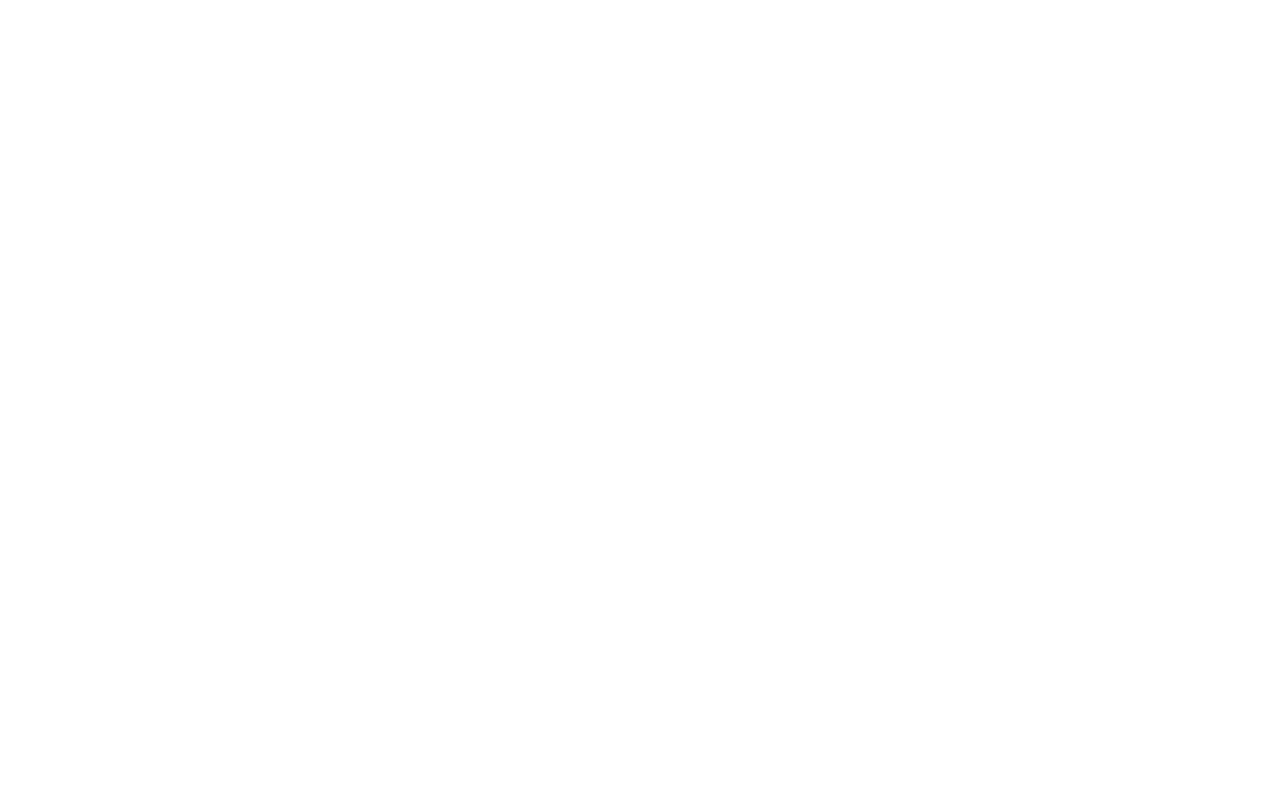
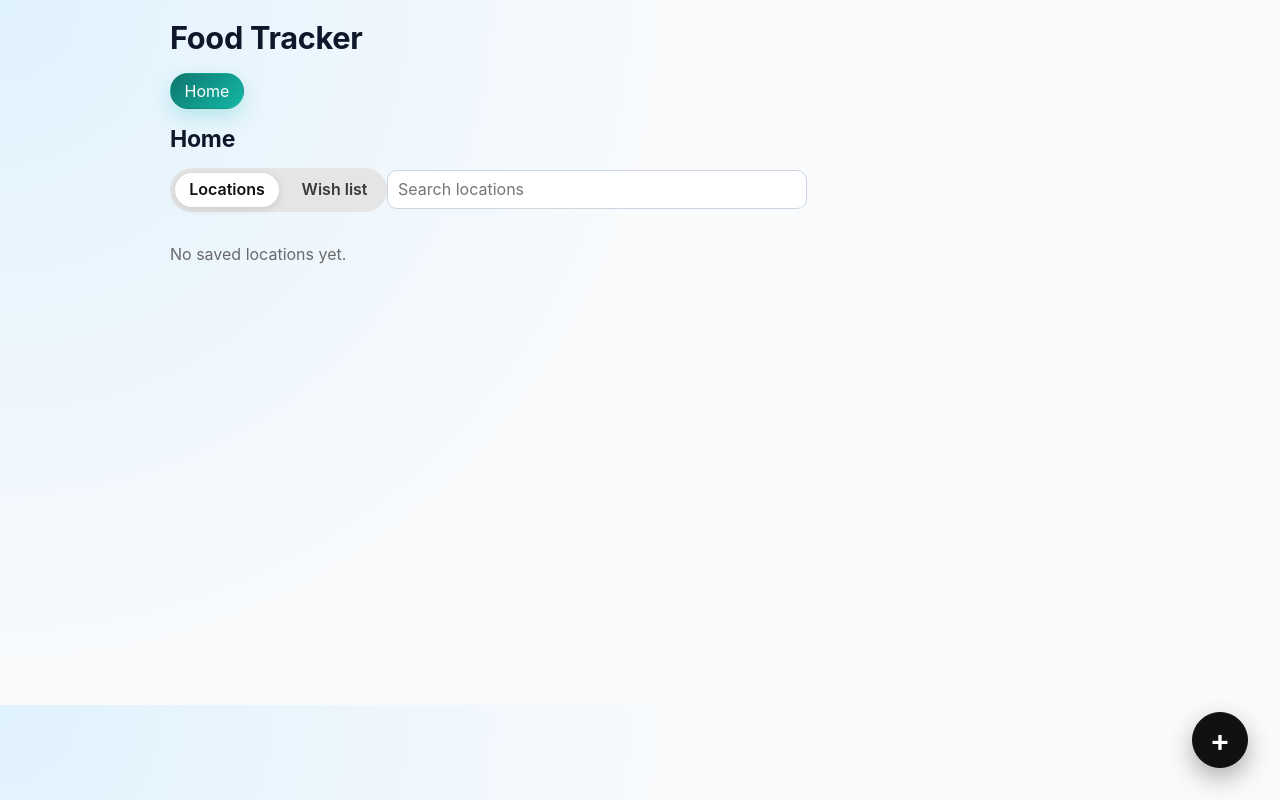
Before and after one commit to AndrewM2304/restaurant_reviews, a Next.js app: page / in a window 1280 px wide. Before the commit this address had no page. Built offline with nearby package versions, Linux system fonts and the light colour scheme.

Commit message:
Simplify home screen and update thumb icon styling (#31)

```diff
--- a/src/app/page.tsx
+++ b/src/app/page.tsx
@@ -1,5 +1,5 @@
-import { redirect } from 'next/navigation';
+import VisitsPage from './visits/page';
 
 export default function HomePage() {
-  redirect('/visited');
+  return <VisitsPage />;
 }
--- a/src/app/visits/page.tsx
+++ b/src/app/visits/page.tsx
@@ -2,7 +2,6 @@
 
 import { ChangeEvent, FormEvent, useCallback, useEffect, useMemo, useState } from 'react';
 import { HandThumbDownIcon, HandThumbUpIcon } from '@heroicons/react/24/outline';
-import { HandThumbDownIcon as HandThumbDownSolidIcon, HandThumbUpIcon as HandThumbUpSolidIcon } from '@heroicons/react/24/solid';
 
 import type { Restaurant, ServiceType, Thumb } from '@/core/domain/types';
 import { useRestaurants } from '@/features/restaurants/hooks/useRestaurants';
@@ -21,7 +20,7 @@
 
 type VisitThumb = Exclude<Thumb, 'neutral'>;
 
-type TabKey = 'locations' | 'activity';
+type TabKey = 'locations' | 'wishlist';
 
 const dineServiceTypes: ServiceType[] = ['eat_in', 'takeaway'];
 const overallSegments = ['Terrible', 'Bad', 'Fine', 'Good', 'Great'] as const;
@@ -32,7 +31,7 @@
 
   const [tab, setTab] = useState<TabKey>('locations');
   const [savedLocations, setSavedLocations] = useState<Restaurant[]>([]);
-  const [activity, setActivity] = useState<Awaited<ReturnType<typeof restaurantsUsecases.listVisited>>>([]);
+  const [wishlist, setWishlist] = useState<Restaurant[]>([]);
   const [searchQuery, setSearchQuery] = useState('');
   const [showModal, setShowModal] = useState(false);
 
@@ -77,7 +76,7 @@
     }, []);
 
     setSavedLocations(merged.sort((a, b) => a.name.localeCompare(b.name)));
-    setActivity(visited);
+    setWishlist(wishlist.sort((a, b) => a.name.localeCompare(b.name)));
   }, [restaurantsUsecases]);
 
   useEffect(() => {
@@ -88,6 +87,11 @@
     () =>
       savedLocations.filter((restaurant) => restaurant.name.toLowerCase().includes(searchQuery.toLowerCase().trim())),
     [savedLocations, searchQuery],
+  );
+
+  const filteredWishlist = useMemo(
+    () => wishlist.filter((restaurant) => restaurant.name.toLowerCase().includes(searchQuery.toLowerCase().trim())),
+    [searchQuery, wishlist],
   );
 
   const resetForm = () => {
@@ -145,25 +149,25 @@
 
   return (
     <section className={styles.page}>
-      <h2 className="app-heading-2">Visits</h2>
+      <h2 className="app-heading-2">Home</h2>
 
       <div className={styles.tabs}>
         <button className={`${styles.tab} ${tab === 'locations' ? styles.activeTab : ''}`} onClick={() => setTab('locations')}>
           Locations
         </button>
-        <button className={`${styles.tab} ${tab === 'activity' ? styles.activeTab : ''}`} onClick={() => setTab('activity')}>
-          Activity
+        <button className={`${styles.tab} ${tab === 'wishlist' ? styles.activeTab : ''}`} onClick={() => setTab('wishlist')}>
+          Wish list
         </button>
       </div>
 
-      {tab === 'locations' ? (
-        <>
       <input
         className={styles.search}
-            placeholder="Search saved locations"
+        placeholder={tab === 'locations' ? 'Search locations' : 'Search wish list'}
         value={searchQuery}
         onChange={(event) => setSearchQuery(event.target.value)}
       />
+
+      {tab === 'locations' ? (
         <div className={styles.cardGrid}>
           {filteredLocations.map((location) => (
             <article key={location.id} className={styles.locationCard}>
@@ -173,17 +177,15 @@
           ))}
           {!filteredLocations.length ? <p className={styles.empty}>No saved locations yet.</p> : null}
         </div>
-        </>
       ) : (
         <div className={styles.cardGrid}>
-          {activity.map((restaurant) => (
+          {filteredWishlist.map((restaurant) => (
             <article key={restaurant.id} className={styles.locationCard}>
               <h3>{restaurant.name}</h3>
-              <p className={styles.meta}>Visits: {restaurant.visitCount}</p>
-              <p className={styles.meta}>Latest: {restaurant.lastVisited ?? '—'}</p>
+              <p className={styles.meta}>Wish list location</p>
             </article>
           ))}
-          {!activity.length ? <p className={styles.empty}>No activity yet.</p> : null}
+          {!filteredWishlist.length ? <p className={styles.empty}>No wish list locations yet.</p> : null}
         </div>
       )}
 
@@ -258,15 +260,17 @@
                       onClick={() => setItemThumb('up')}
                       aria-label="Item thumbs up"
                     >
-                      {itemThumb === 'up' ? <HandThumbUpSolidIcon /> : <HandThumbUpIcon />}
+                      <HandThumbUpIcon />
                     </button>
                     <button
-                      className={`${styles.thumbButton} ${styles.secondaryButton} ${itemThumb === 'down' ? styles.thumbActive : ''}`}
+                      className={`${styles.thumbButton} ${styles.secondaryButton} ${itemThumb === 'down' ? styles.thumbActive : ''} ${
+                        itemThumb === 'down' ? styles.thumbDownActive : ''
+                      }`}
                       type="button"
                       onClick={() => setItemThumb('down')}
                       aria-label="Item thumbs down"
                     >
-                      {itemThumb === 'down' ? <HandThumbDownSolidIcon /> : <HandThumbDownIcon />}
+                      <HandThumbDownIcon />
                     </button>
                     <button
                       type="button"
--- a/src/app/visits/visits.module.css
+++ b/src/app/visits/visits.module.css
@@ -246,8 +246,13 @@
 .thumbActive {
   border-color: #111;
   color: #111;
-  background: #e5e5e5;
-  box-shadow: inset 0 0 0 1px #111;
+  background: #efefef;
+}
+
+.thumbDownActive {
+  border-width: 2px;
+  border-color: #111;
+  background: #efefef;
 }
 
 .itemEditor h4 {
--- a/src/ui/AppNav.tsx
+++ b/src/ui/AppNav.tsx
@@ -3,12 +3,7 @@
 import Link from 'next/link';
 import { usePathname } from 'next/navigation';
 
-const tabs = [
-  { href: '/visited', label: 'Visited' },
-  { href: '/wishlist', label: 'Wishlist' },
-  { href: '/search', label: 'Search' },
-  { href: '/visits', label: 'Visits' },
-];
+const tabs = [{ href: '/', label: 'Home' }];
 
 export function AppNav() {
   const pathname = usePathname();
@@ -16,7 +11,7 @@
   return (
     <nav style={{ display: 'flex', gap: '0.75rem', marginBottom: '1rem', flexWrap: 'wrap' }}>
       {tabs.map((tab) => {
-        const active = pathname.startsWith(tab.href);
+        const active = pathname === tab.href || pathname.startsWith('/visits');
         return (
           <Link
             key={tab.href}
```
Lines whose indentation alone changed are shown as unchanged.
